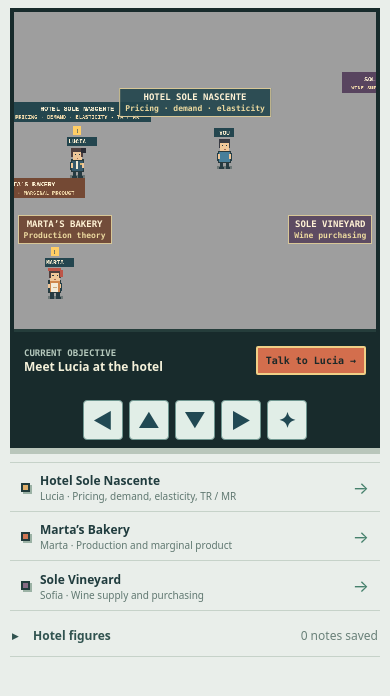
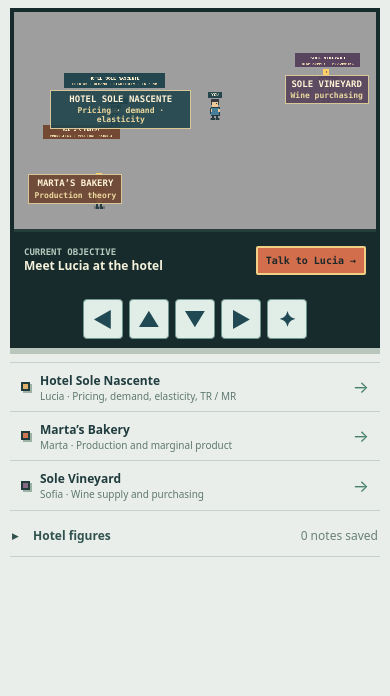
Before and after one commit to runearlt/hotel-sole-nascente-2d, a plain HTML site: page public/index.html in a window 390 px wide. Shown: the part 144-840 px from the top of the page. Drawn offline with Linux system fonts and the light colour scheme.

Commit message:
Show complete redesigned town map on mobile

```diff
--- a/public/styles.css
+++ b/public/styles.css
@@ -130,11 +130,11 @@ kbd { border: 1px solid #9db3ad; border-radius: 3px; padding: 1px 5px; font-weig
   .header { flex-wrap: wrap; gap: 0; padding: 6px 12px 0; }.brand { width: 50%; font-size: 14px; }.header-right { width: 50%; justify-content: end; }.header-right > span { display: none; }
   .tabs { order: 3; margin: 2px 0 0; height: 37px; width: 100%; }.tabs button { padding: 0 14px; }
   main { padding: 13px 10px 30px; }.workspace, .actor-columns, .notebook-grid { grid-template-columns: 1fr; }
-  .actor-left, .actor-right { min-height: auto; }.town-stage { aspect-ratio: 900 / 620; }.town-stage canvas { object-fit: cover; object-position: center; }
+  .actor-left, .actor-right { min-height: auto; }.town-stage { aspect-ratio: 900 / 540; }.town-stage canvas { object-fit: fill; }
   .town-controls > span { display: none; }.touch-controls { display: flex; }.town-controls { justify-content: center; }
   .side { grid-template-columns: 1fr 1fr; }.side .panel:first-child { grid-column: 1 / -1; }
 }
-@media (max-width: 510px) { .side { grid-template-columns: 1fr; }.field-grid { grid-template-columns: 1fr; }.actor-header { align-items: start; }.screen-head { align-items: start; }.town-stage { aspect-ratio: 900 / 790; }.portrait-band { padding: 15px; } }
+@media (max-width: 510px) { .side { grid-template-columns: 1fr; }.field-grid { grid-template-columns: 1fr; }.actor-header { align-items: start; }.screen-head { align-items: start; }.portrait-band { padding: 15px; } }
 @media (prefers-reduced-motion: reduce) { *, *::before, *::after { scroll-behavior: auto !important; transition-duration: .01ms !important; animation-duration: .01ms !important; } }
 
 /* In-world interviews and focused calculation workbench. */
@@ -256,9 +256,9 @@ main:has(.game-shell) { max-width: 1050px; padding-top: 20px; }
   .mobile-map-label { position: absolute; z-index: 1; display: grid; gap: 2px; width: max-content; max-width: 38%; padding: 3px 5px; color: #fff2d5; background: #23464de8; border: 1px solid #d8c797; text-align: center; font: 700 9px ui-monospace, SFMono-Regular, Menlo, monospace; line-height: 1.15; pointer-events: none; }
   .mobile-map-label b { font-size: 9px; }
   .mobile-map-label span { color: #ecd99f; font-size: 8px; }
-  .mobile-map-label.hotel { left: 50%; top: 24%; transform: translateX(-50%); max-width: 46%; }
-  .mobile-map-label.bakery { left: 1%; top: 64%; background: #704734ee; }
-  .mobile-map-label.winery { right: 1%; top: 64%; background: #59465fee; }
+  .mobile-map-label.hotel { left: 10%; top: 36%; max-width: 39%; }
+  .mobile-map-label.bakery { left: 4%; top: 75%; background: #704734ee; }
+  .mobile-map-label.winery { right: 2%; top: 29%; background: #59465fee; }
 }
 
 /* Business-specific portraits and compact optional workbench tools. */
```
